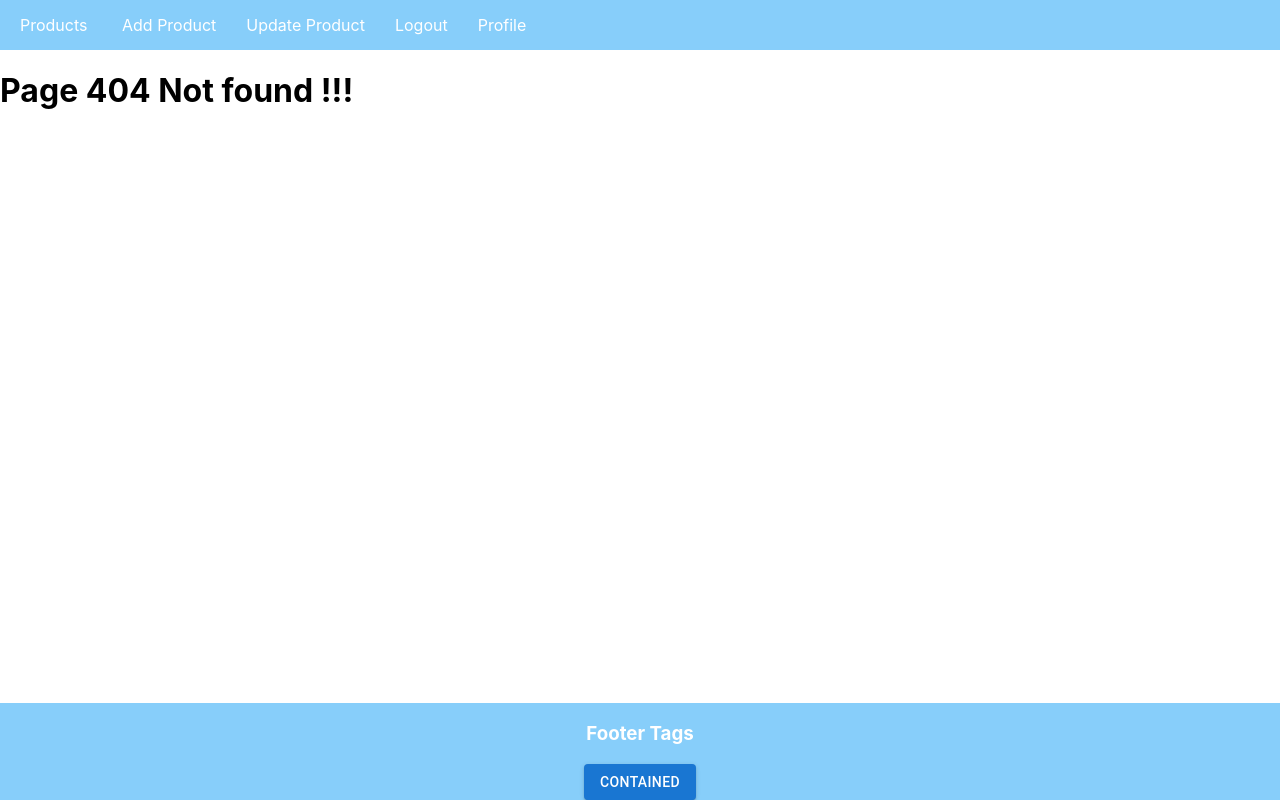
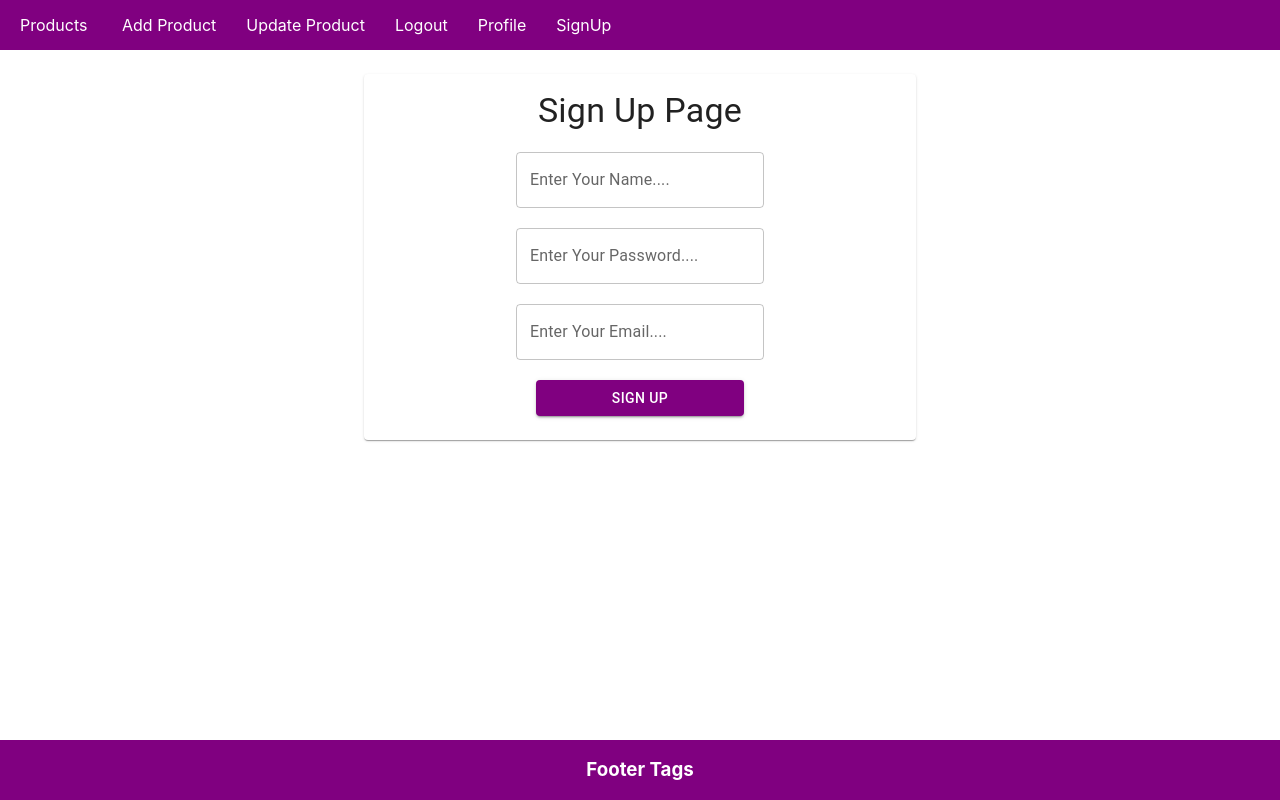
Before and after one commit to sumancoding/MERN-e-commerce-dashboard, a React (Create React App) app in the folder client/: page /signup in a window 1280 px wide. Before the commit this address had no page. Built offline with nearby package versions, Linux system fonts and the light colour scheme.

Commit message:
MUI with form

```diff
--- a/client/src/App.css
+++ b/client/src/App.css
@@ -12,7 +12,7 @@
 .nav-ul {
   padding: 5px;
   margin: 0;
-  background-color: lightskyblue;
+  background-color: purple;
 }
 
 .footer {
@@ -20,7 +20,7 @@
   bottom: 0;
   text-align: center;
   width: 100%;
-  background-color: lightskyblue;
+  background-color: purple;
   color: white;
 }
 
--- a/client/src/App.js
+++ b/client/src/App.js
@@ -2,24 +2,20 @@ import "./App.css";
 import Nav from "./component/Nav";
 import { Routes, Route } from "react-router-dom";
 import Footer from "./component/Footer";
+import Signup from "./component/Signup";
 
 function App() {
   return (
     <div className="App">
       <Nav />
       <Routes>
-        <Route path="/" element={<h1>Products Page</h1>}></Route>
-        <Route path="/add" element={<h1>Add the Products Page</h1>}></Route>
-        <Route
-          path="/update"
-          element={<h1>Update the Products Page</h1>}
-        ></Route>
-        <Route
-          path="/logout"
-          element={<h1>Logut from the Products Page</h1>}
-        ></Route>
-        <Route path="/profile" element={<h1>Profile Pages Page</h1>}></Route>
-        <Route path="*" element={<h1>Page 404 Not found !!!</h1>}></Route>
+        <Route path="/" element={<h1>Products Page</h1>} />
+        <Route path="/add" element={<h1>Add the Products Page</h1>} />
+        <Route path="/update" element={<h1>Update the Products Page</h1>} />
+        <Route path="/logout" element={<h1>Logut from the Products Page</h1>} />
+        <Route path="/profile" element={<h1>Profile Pages Page</h1>} />
+        <Route path="/signup" element={<Signup />} />
+        <Route path="*" element={<h1>Page 404 Not found !!!</h1>} />
       </Routes>
       <Footer />
     </div>
--- a/client/src/component/Footer.js
+++ b/client/src/component/Footer.js
@@ -1,11 +1,9 @@
 import React from "react";
-import Button from "@mui/material/Button";
 
 const Footer = () => {
   return (
     <div className="footer">
       <h3>Footer Tags</h3>
-      <Button variant="contained">Contained</Button>
     </div>
   );
 };
--- a/client/src/component/Nav.js
+++ b/client/src/component/Nav.js
@@ -20,6 +20,9 @@ const Nav = () => {
         <li>
           <NavLink to="/profile">Profile</NavLink>
         </li>
+        <li>
+          <NavLink to="/signup">SignUp</NavLink>
+        </li>
       </ul>
     </div>
   );
--- /dev/null
+++ b/client/src/component/Signup.js
@@ -0,0 +1,76 @@
+import React, { useState } from "react";
+import {
+  Grid,
+  Container,
+  Card,
+  CardContent,
+  TextField,
+  Typography,
+  Button,
+} from "@mui/material";
+
+const Signup = () => {
+  const [name, setName] = useState("");
+  const [password, setPassword] = useState("");
+  const [email, setEmail] = useState("");
+  const collectData = () => {
+    console.log(name, password, email);
+  };
+  return (
+    <div>
+      <Grid
+        container
+        alignItems="center"
+        justifyContent="center"
+        textAlign="center"
+      >
+        <Grid item xs={8}>
+          <Container maxWidth="sm">
+            <Card sx={{ mt: 3 }}>
+              <CardContent>
+                <Typography variant="h4">Sign Up Page</Typography> <br />
+                <TextField
+                  label="Enter Your Name...."
+                  variant="outlined"
+                  value={name}
+                  onChange={(e) => {
+                    setName(e.target.value);
+                  }}
+                />{" "}
+                <br /> <br />
+                <TextField
+                  type="password"
+                  label="Enter Your Password...."
+                  variant="outlined"
+                  value={password}
+                  onChange={(e) => {
+                    setPassword(e.target.value);
+                  }}
+                />{" "}
+                <br /> <br />
+                <TextField
+                  label="Enter Your Email...."
+                  variant="outlined"
+                  value={email}
+                  onChange={(e) => {
+                    setEmail(e.target.value);
+                  }}
+                />{" "}
+                <br /> <br />
+                <Button
+                  variant="contained"
+                  onClick={collectData}
+                  sx={{ bgcolor: "purple", width: "40%" }}
+                >
+                  Sign Up
+                </Button>
+              </CardContent>
+            </Card>
+          </Container>
+        </Grid>
+      </Grid>
+    </div>
+  );
+};
+
+export default Signup;
```
